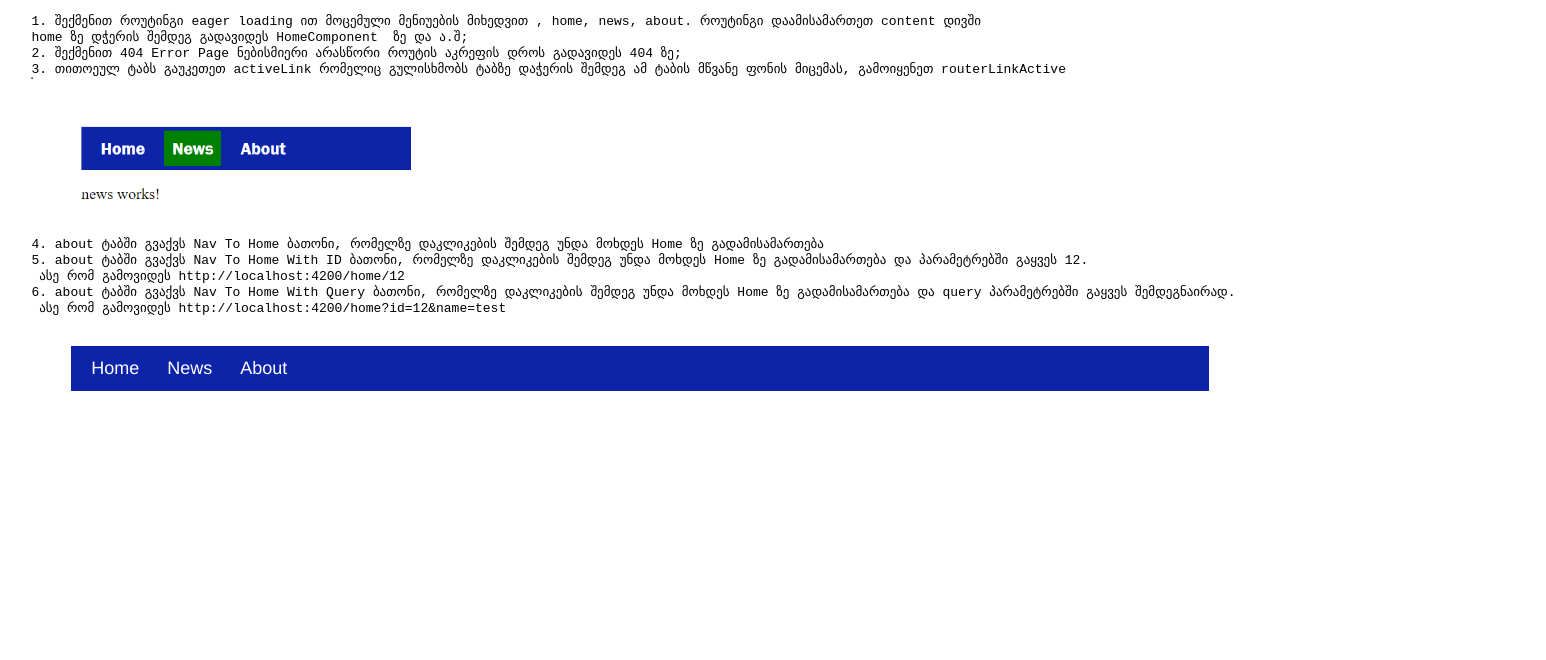
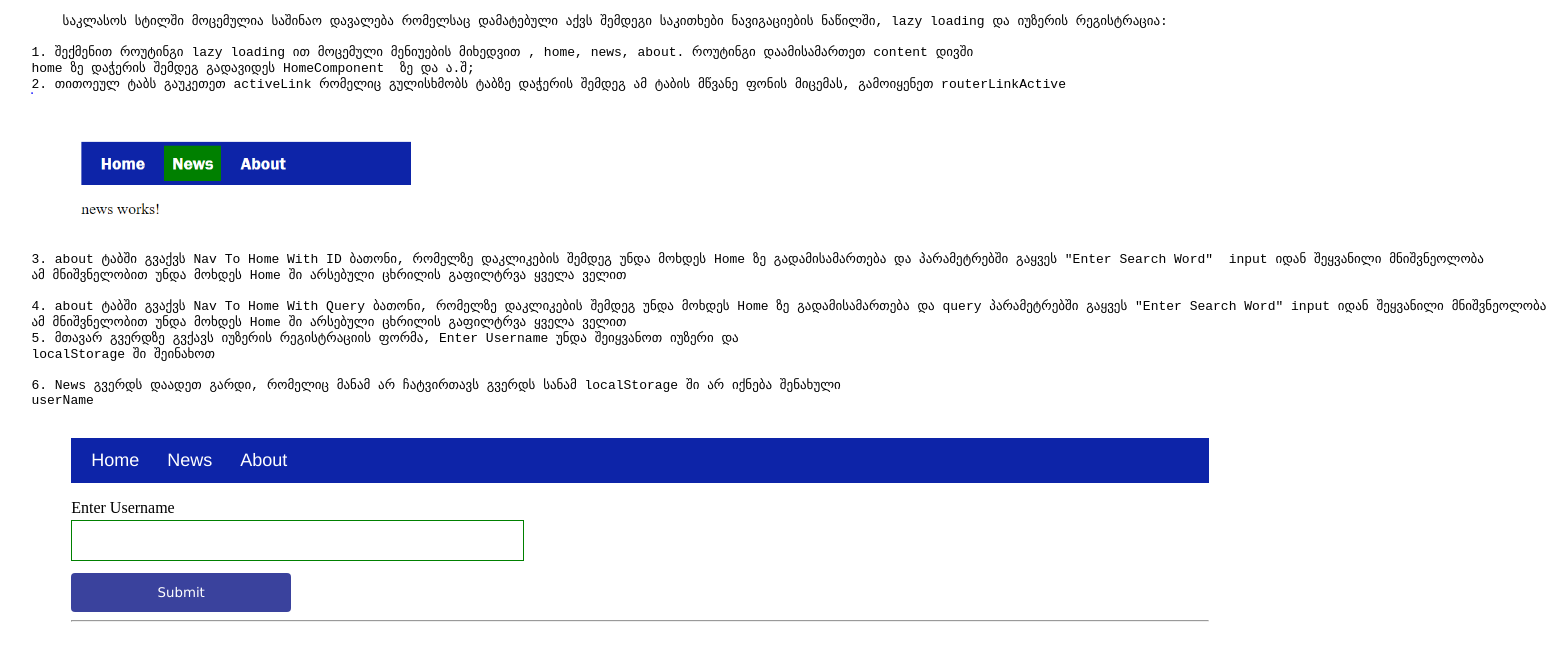
Before and after one commit to gptskialadze/bog-training, an Angular app: page / in a window 1280 px wide. Shown: the top 660 px of the page, 1546 px wide, since content can reach past the window. Built offline with nearby package versions, Linux system fonts and the light colour scheme.

Commit message:
'davaleba3

```diff
--- a/src/app/about/about.component.html
+++ b/src/app/about/about.component.html
@@ -1,4 +1,6 @@
-<p>about works!</p>
+<p>Enter Search Word</p>
+<input type="text" class="form-control">
+<br>
 <button class="btn">Nav To Home</button>
 <button class="btn with-id">Nav To Home With ID</button>
 <button class="btn with-query">Nav To Home With Query</button>
--- a/src/app/about/about.component.scss
+++ b/src/app/about/about.component.scss
@@ -26,3 +26,11 @@
     opacity: 0.6;
 
 }
+
+.form-control {
+    width: 427px;
+    padding: 12px;
+    background: none;
+    border:1px solid green;
+    margin: 0 0 12px;
+}
--- a/src/app/app.component.html
+++ b/src/app/app.component.html
@@ -1,14 +1,20 @@
 <pre>
-   1. შექმენით როუტინგი eager loading ით მოცემული მენიუების მიხედვით , home, news, about. როუტინგი დაამისამართეთ content დივში
-   home ზე დჭერის შემდეგ გადავიდეს HomeComponent  ზე და ა.შ;
-   2. შექმენით 404 Error Page ნებისმიერი არასწორი როუტის აკრეფის დროს გადავიდეს 404 ზე;
-   3. თითოეულ ტაბს გაუკეთეთ activeLink რომელიც გულისხმობს ტაბზე დაჭერის შემდეგ ამ ტაბის მწვანე ფონის მიცემას, გამოიყენეთ routerLinkActive
+       საკლასოს სტილში მოცემულია საშინაო დავალება რომელსაც დამატებული აქვს შემდეგი საკითხები ნავიგაციების ნაწილში, lazy loading და იუზერის რეგისტრაცია:
+
+   1. შექმენით როუტინგი lazy loading ით მოცემული მენიუების მიხედვით , home, news, about. როუტინგი დაამისამართეთ content დივში
+   home ზე დაჭერის შემდეგ გადავიდეს HomeComponent  ზე და ა.შ;
+   2. თითოეულ ტაბს გაუკეთეთ activeLink რომელიც გულისხმობს ტაბზე დაჭერის შემდეგ ამ ტაბის მწვანე ფონის მიცემას, გამოიყენეთ routerLinkActive
    <img src="../assets/img.PNG" style="width: 30%; margin: 0;padding: 0;">
-   4. about ტაბში გვაქვს Nav To Home ბათონი, რომელზე დაკლიკების შემდეგ უნდა მოხდეს Home ზე გადამისამართება
-   5. about ტაბში გვაქვს Nav To Home With ID ბათონი, რომელზე დაკლიკების შემდეგ უნდა მოხდეს Home ზე გადამისამართება და პარამეტრებში გაყვეს 12.
-    ასე რომ გამოვიდეს http://localhost:4200/home/12
-   6. about ტაბში გვაქვს Nav To Home With Query ბათონი, რომელზე დაკლიკების შემდეგ უნდა მოხდეს Home ზე გადამისამართება და query პარამეტრებში გაყვეს შემდეგნაირად.
-    ასე რომ გამოვიდეს http://localhost:4200/home?id=12&name=test
+   3. about ტაბში გვაქვს Nav To Home With ID ბათონი, რომელზე დაკლიკების შემდეგ უნდა მოხდეს Home ზე გადამისამართება და პარამეტრებში გაყვეს "Enter Search Word"  input იდან შეყვანილი მნიშვნეოლობა
+   ამ მნიშვნელობით უნდა მოხდეს Home ში არსებული ცხრილის გაფილტრვა ყველა ველით
+
+   4. about ტაბში გვაქვს Nav To Home With Query ბათონი, რომელზე დაკლიკების შემდეგ უნდა მოხდეს Home ზე გადამისამართება და query პარამეტრებში გაყვეს "Enter Search Word" input იდან შეყვანილი მნიშვნეოლობა
+   ამ მნიშვნელობით უნდა მოხდეს Home ში არსებული ცხრილის გაფილტრვა ყველა ველით
+   5. მთავარ გვერდზე გვქავს იუზერის რეგისტრაციის ფორმა, Enter Username უნდა შეიყვანოთ იუზერი და
+   localStorage ში შეინახოთ
+
+   6. News გვერდს დაადეთ გარდი, რომელიც მანამ არ ჩატვირთავს გვერდს სანამ localStorage ში არ იქნება შენახული
+   userName
 </pre>
 <div class="container">
    <header>
@@ -26,7 +32,14 @@
          </ul>
       </nav>
    </header>
+   <div class="section">
+      <label>Enter Username</label>
+      <input type="text" class="form-control">
+      <button class="submit" class="btn">Submit</button>
+   </div>
+   <hr>
    <div class="content">
+
 
    </div>
 </div>
--- a/src/app/app.component.scss
+++ b/src/app/app.component.scss
@@ -35,3 +35,29 @@ header ul a:hover {
     background-color: green !important;
 
 }
+
+.form-control {
+    width: 427px;
+    padding: 12px;
+    background: none;
+    border:1px solid green;
+    margin: 0 0 12px;
+}
+
+.section label, input, button {
+    display: block;
+    margin: 4px 0 3px;
+}
+
+.btn {
+    width: 220px;
+    border: none;
+    background-color: rgba(0, 11, 128, 0.772);
+    color: white;
+    padding: 12px;
+    border-radius: 4px;
+    cursor: pointer;
+    transition: all 0.5s;
+    font-weight: 500;
+    font-family: 'Lucida Sans', 'Lucida Sans Regular', 'Lucida Grande', 'Lucida Sans Unicode', Geneva, Verdana, sans-serif;
+}
--- a/src/app/app.module.ts
+++ b/src/app/app.module.ts
@@ -2,6 +2,8 @@ import { NgModule } from '@angular/core';
 import { BrowserModule } from '@angular/platform-browser';
 
 import { AppComponent } from './app.component';
+import { HomeComponent } from './home/home.component';
+import { AboutComponent } from './about/about.component';
 
 @NgModule({
   declarations: [
```
Also changed, not shown: src/app/home/home.component.html (+16 -1 lines), src/app/home/home.component.scss (+17 -0 lines), src/app/home/home.component.ts (+56 -0 lines).
